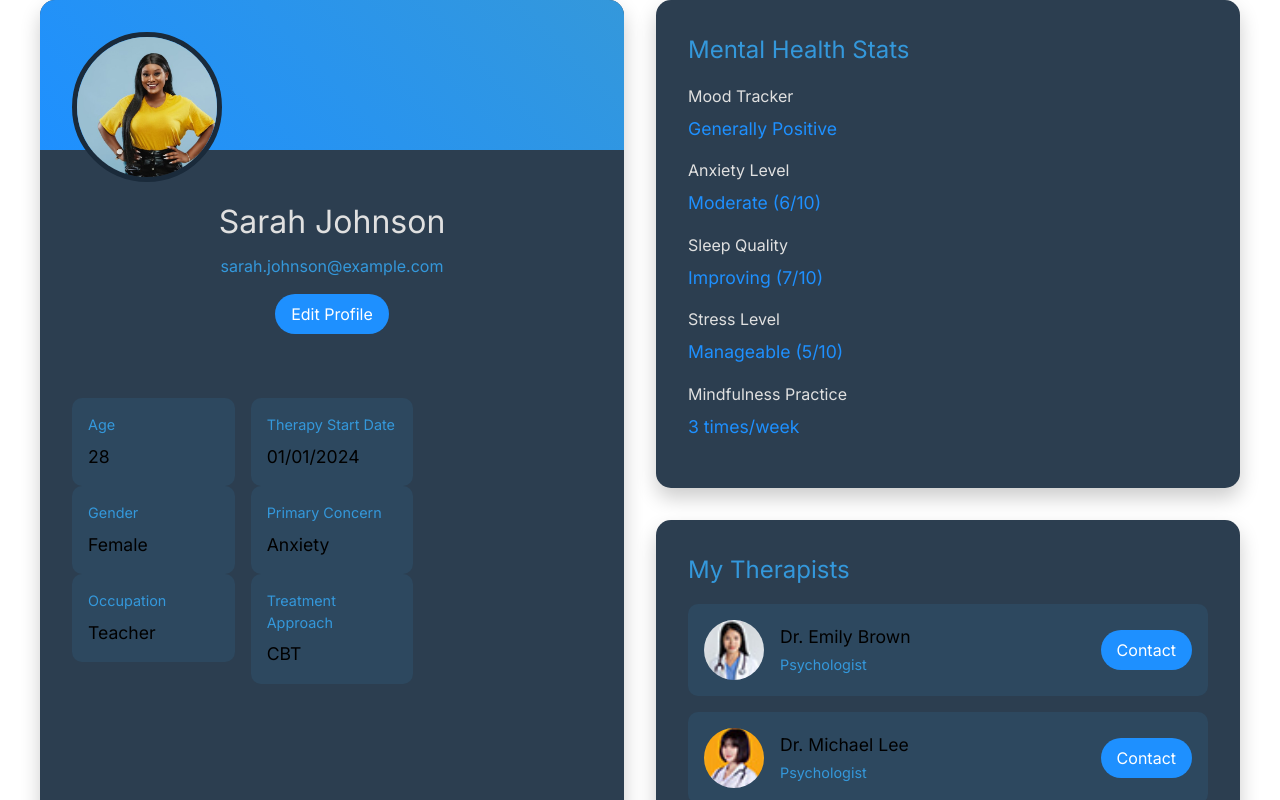
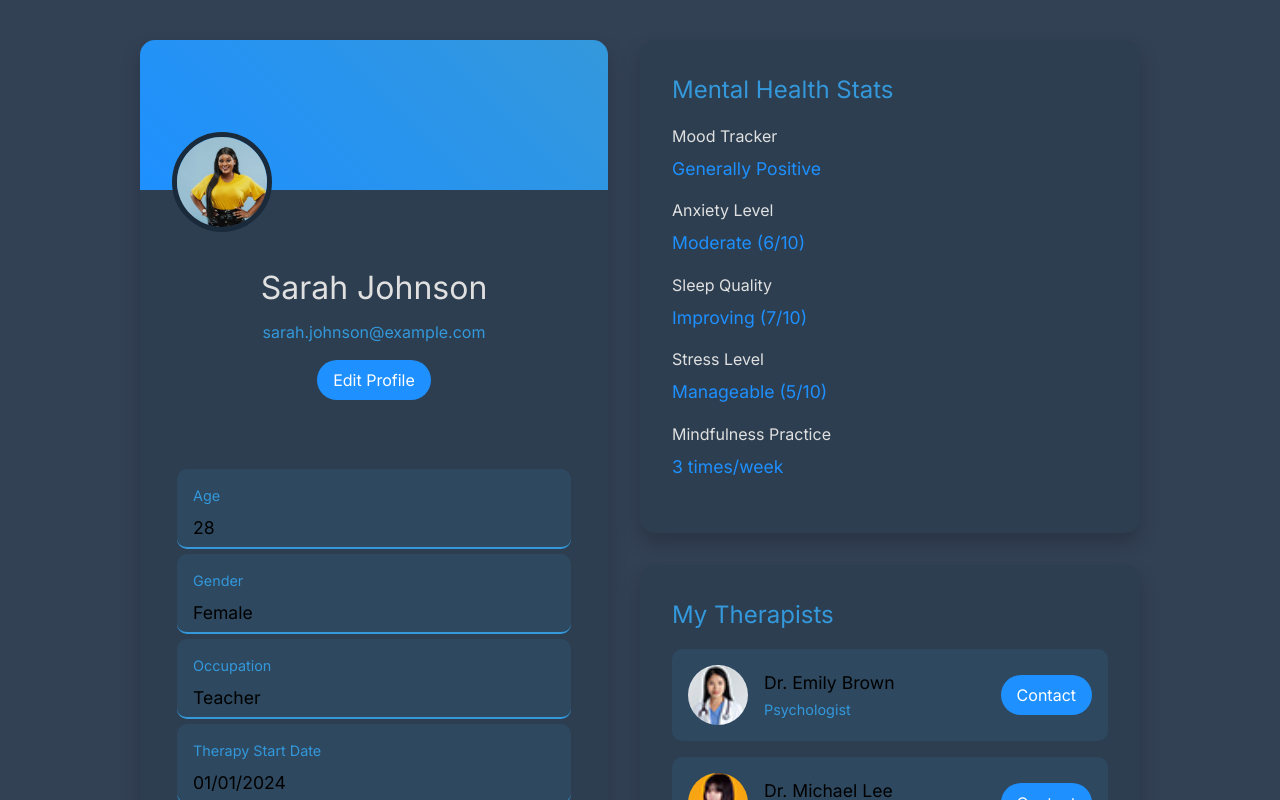
Before and after one commit to CHEGEBB/mind-harmony-frontend, a Next.js app: page /profile in a window 1280 px wide. Shown: the top 800 px of the page. Built offline with nearby package versions, Linux system fonts and the light colour scheme; a web font is replaced by a local one.

Commit message:
chore: Update profile page layout and styles

```diff
--- a/app/profile/page.tsx
+++ b/app/profile/page.tsx
@@ -28,6 +28,7 @@ const MentalHealthProfile: React.FC = () => {
   ];
 
   return (
+    <main className='bg-slate-700 profile-container max-[width:1920]:'>
     <div className=" max-w-screen-2xl main-container">
       <div className={styles.profileContainer}>
         <div className={styles.personalDetails}>
@@ -199,6 +200,7 @@ const MentalHealthProfile: React.FC = () => {
         </div>
       </div>
     </div>
+    </main>
   );
 };
 
--- a/app/sass/Profile.module.scss
+++ b/app/sass/Profile.module.scss
@@ -4,7 +4,6 @@ $text-color: #e0e0e0;
 $secondary-color: #2c3e50;
 $accent-color: #3498db;
 $border-color: #34495e;
-
 .main-container {
   background-color: $background-color;
   color: $text-color;
@@ -17,7 +16,7 @@ $border-color: #34495e;
   display: grid;
   grid-template-columns: 1fr 1fr;
   gap: 2rem;
-  max-width: 1200px;
+  max-width: 1000px;
   margin: 0 auto;
 }
 
@@ -27,6 +26,8 @@ $border-color: #34495e;
   overflow: hidden;
   box-shadow: 0 10px 20px rgba(0, 0, 0, 0.2);
   transition: transform 0.3s ease;
+  margin-top: 40px;
+  max-height: 1000px;
 
   &:hover {
     transform: translateY(-5px);
@@ -52,8 +53,9 @@ $border-color: #34495e;
       margin-bottom: 1rem;
 
       .avatar {
-        width: 150px;
-        height: 150px;
+        width: 100px;
+        height: 100px;
+        margin-top: 60px;
         border-radius: 50%;
         border: 5px solid $background-color;
         object-fit: cover;
@@ -67,6 +69,7 @@ $border-color: #34495e;
 
     .personName {
       margin-bottom: 0.5rem;
+      margin-top: 2rem;
 
       h1 {
         font-size: 2rem;
@@ -103,15 +106,18 @@ $border-color: #34495e;
     padding: 2rem;
 
     .details {
-      display: grid;
-      grid-template-columns: 1fr 1fr 1fr;
-      gap: 1rem;
+     display: flexbox;
+     flex-direction: column;
+     gap: 20px;
 
       .detail {
         background-color: rgba($accent-color, 0.1);
         padding: 1rem;
         border-radius: 10px;
         transition: background-color 0.3s ease;
+        margin: 5px;
+        border-bottom: 2px solid $accent-color;
+        height: 80px;
 
         &:hover {
           background-color: rgba($accent-color, 0.2);
@@ -134,6 +140,8 @@ $border-color: #34495e;
 .otherDetails {
   display: grid;
   gap: 2rem;
+  margin-top: 40px;
+  width: 500px;
 }
 
 .mentalHealthStats, .therapists {
```
